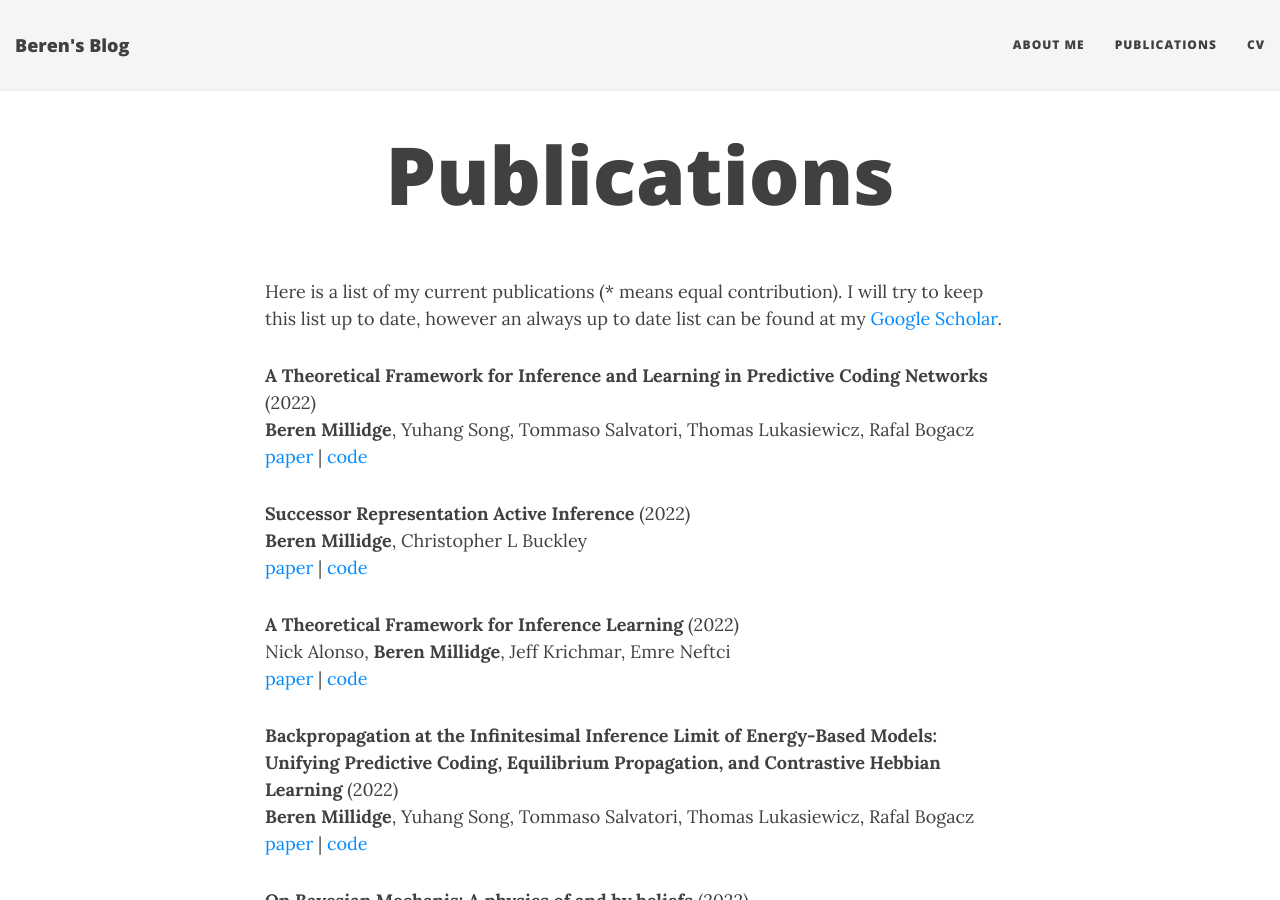
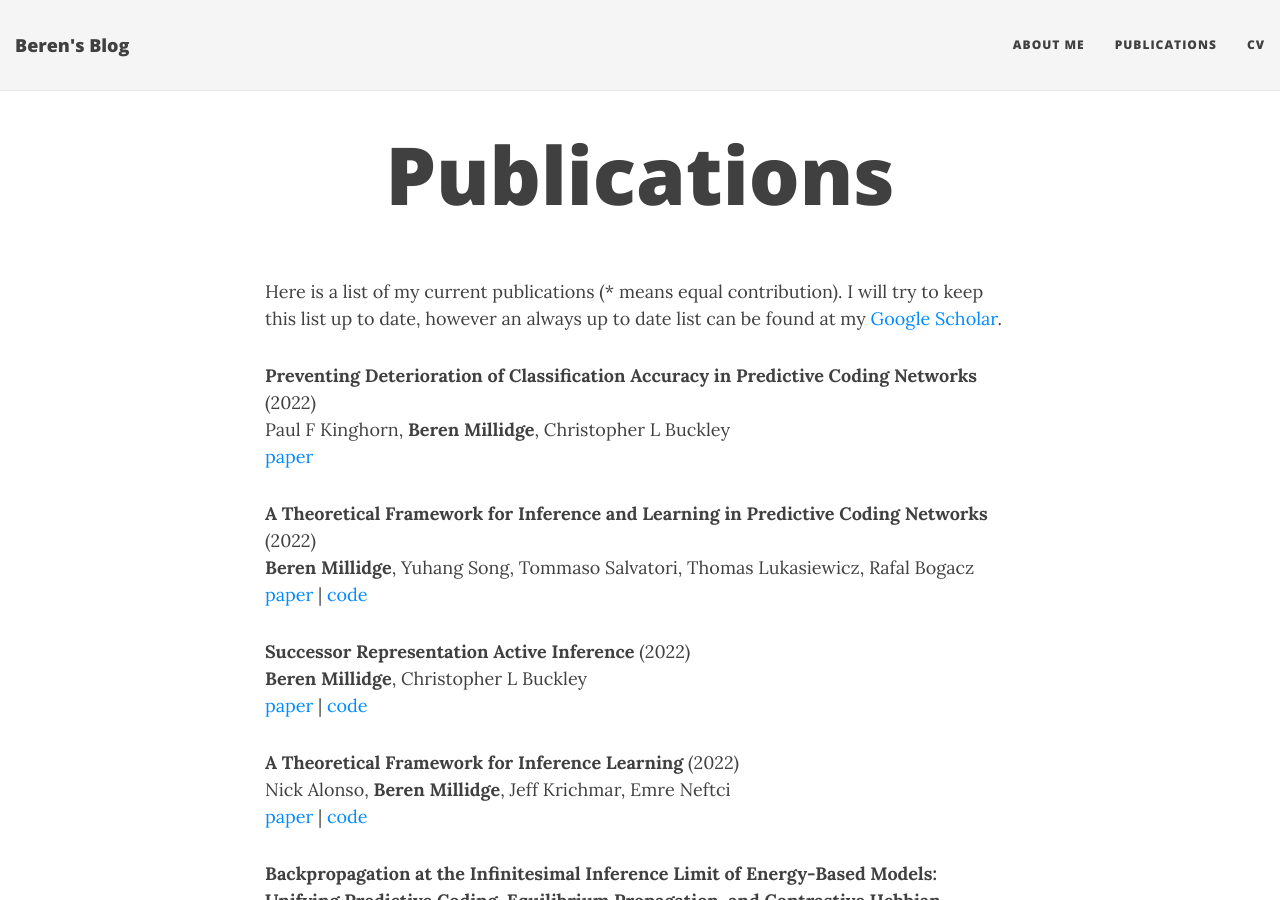
Before and after one commit to BerenMillidge/BerenMillidge.github.io, a Jekyll site: the page built from publications.md, in a window 1280 px wide and 900 px high. Built offline with Jekyll 4.4.1, drawn with Linux system fonts in a browser that asks for light colours; nearby versions of some CDN libraries.

Commit message:
add paul's IWAI paper

```diff
--- a/publications.md
+++ b/publications.md
@@ -4,6 +4,8 @@ title: Publications
 ---
 
 Here is a list of my current publications (* means equal contribution). I will try to keep this list up to date, however an always up to date list can be found at my [Google Scholar](https://scholar.google.com/citations?user=3GGkFTkAAAAJ&hl=en&oi=ao).
+
+**Preventing Deterioration of Classification Accuracy in Predictive Coding Networks** (2022) <br /> Paul F Kinghorn, **Beren Millidge**, Christopher L Buckley <br /> [paper](https://arxiv.org/pdf/2208.07114.pdf)
 
 **A Theoretical Framework for Inference and Learning in Predictive Coding Networks** (2022) <br /> **Beren Millidge**, Yuhang Song, Tommaso Salvatori, Thomas Lukasiewicz, Rafal Bogacz <br /> [paper](https://arxiv.org/abs/2207.12316) \| [code](https://github.com/BerenMillidge/theoretical_framework_predictive_coding)
 
```
